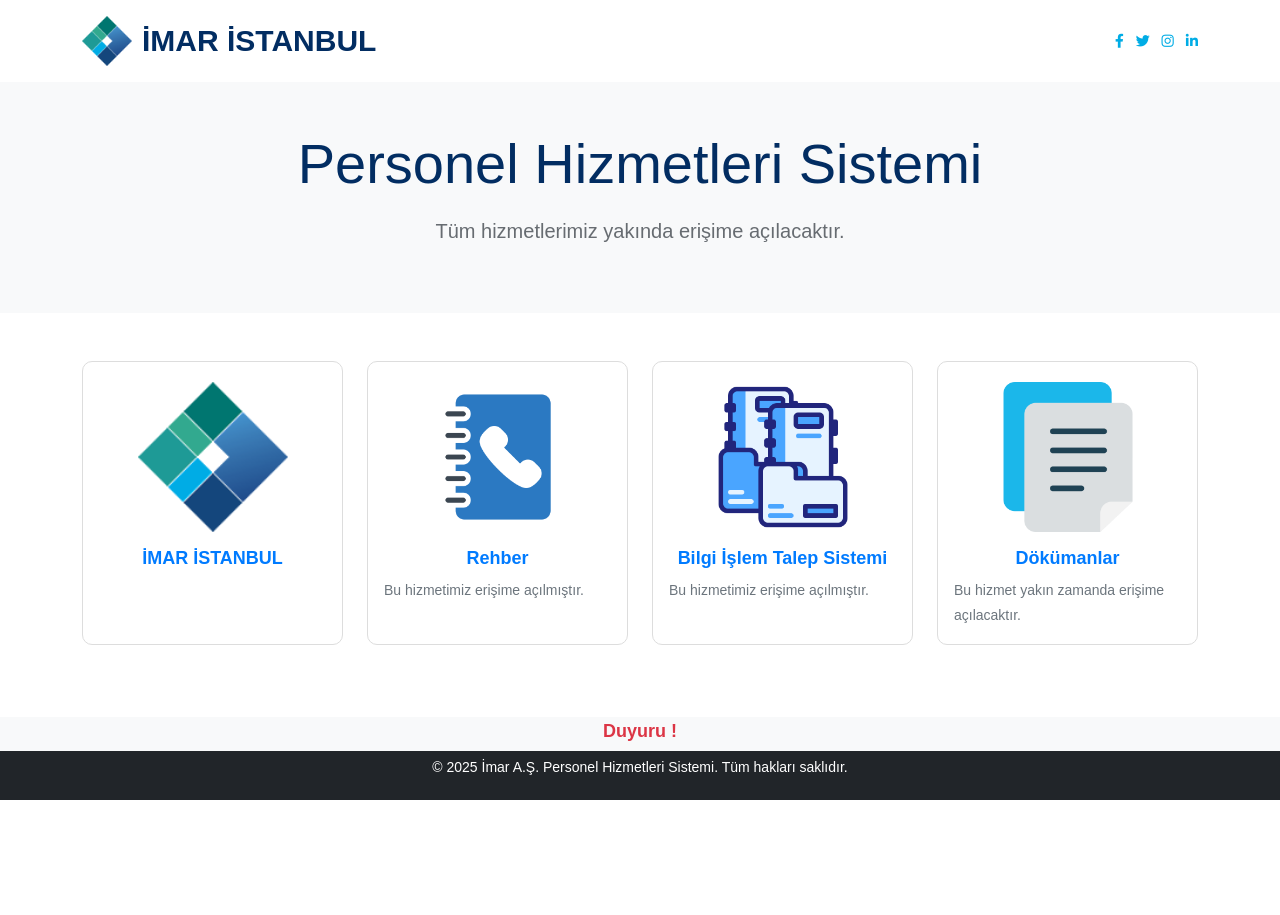
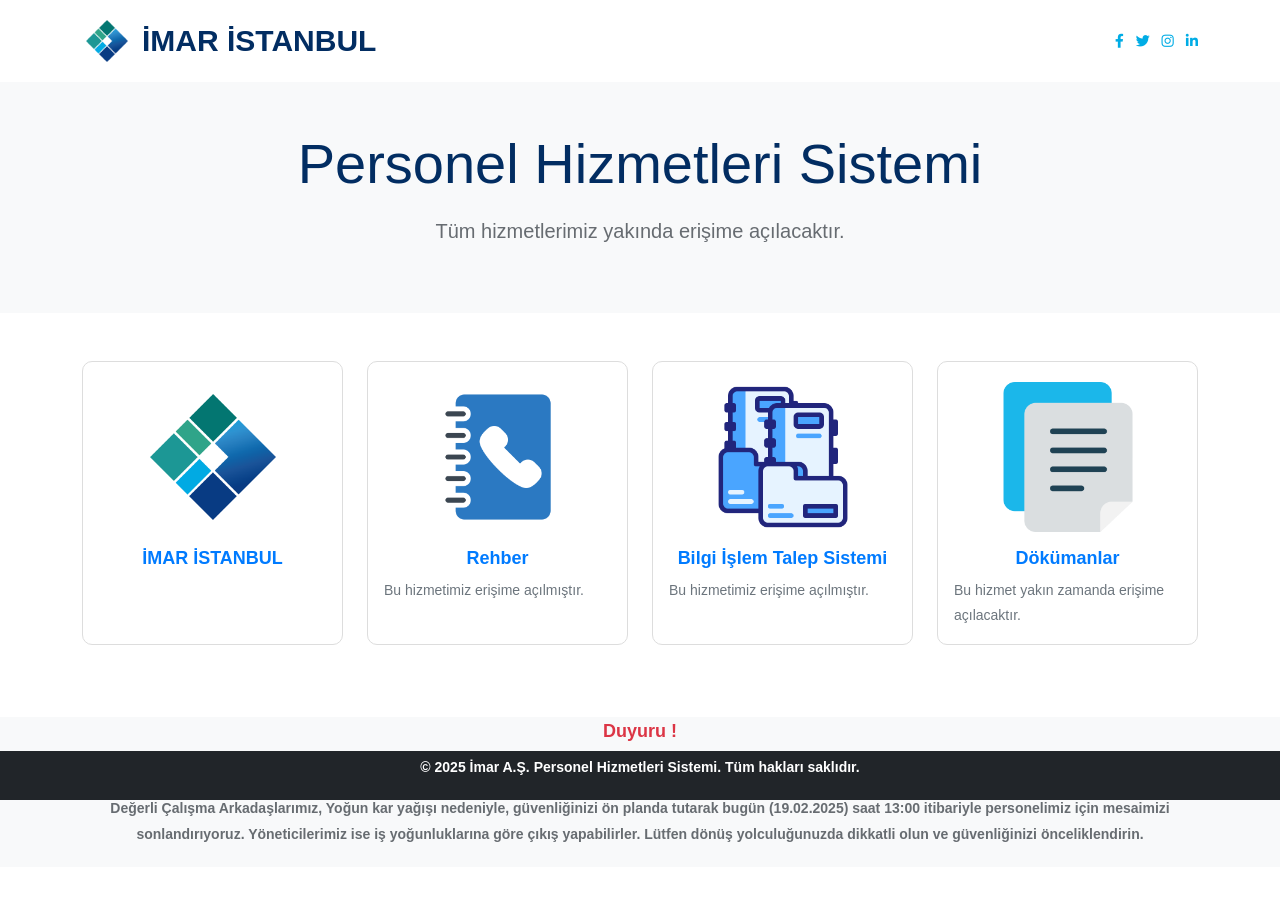
Before and after one commit to oyersen/imar, a PHP site: page / in a window 1280 px wide. Before the commit the page ends 800 px from the top, so only its background shows below. Run offline with PHP 8.4, Linux system fonts and the light colour scheme.

Commit message:
entry duyuru - fix logo

```diff
--- a/index.php
+++ b/index.php
@@ -21,7 +21,7 @@
             <div class="logo" style="display: flex; align-items: center;">
                 <!-- Logo olarak img dosyası kullanılıyor -->
                 <a href="./" class="text-decoration-none">
-                    <img src="./src/img/favicon.ico" alt="Logo" width="50" style="margin-right: 10px;">
+                    <img src="./src/img/imar_logo.png" alt="Logo" width="50" style="margin-right: 10px;">
                 </a>
                 <h3 style="margin: 0;">İMAR İSTANBUL</h3> <!-- margin: 0 ile h3'ün varsayılan margin'ini sıfırladık -->
             </div>
@@ -50,7 +50,7 @@
             <div class="col-md-3 mb-4">
                 <a href="https://imar.istanbul" class="text-decoration-none">
                     <div class="card h-100 card-hover">
-                        <img src="./src/img/favicon.ico" class="card-img-top  d-flex mx-auto" alt="Hizmet 1">
+                        <img src="./src/img/imar_logo.png" class="card-img-top  d-flex mx-auto" alt="Hizmet 1">
                         <div class="card-body">
                             <h5 class="card-title">İMAR İSTANBUL</h5>
                             <p class="card-text"></p>
@@ -104,7 +104,17 @@
     <div class="fluid bg-light  text-center py-1 mb-5">
         <div class="container">
             <h5 class="text-danger">Duyuru ! </h5>
-            <h5>Tüm hizmetlerimiz yakında erişime açılacaktır. </h5>
+            <h5> İnsan Kaynakları</h5>
+            <p><strong>Değerli Çalışma Arkadaşlarımız,
+
+                    Yoğun kar yağışı nedeniyle, güvenliğinizi ön planda tutarak bugün (19.02.2025) saat 13:00 itibariyle personelimiz için mesaimizi sonlandırıyoruz.
+
+                    Yöneticilerimiz ise iş yoğunluklarına göre çıkış yapabilirler.
+
+                    Lütfen dönüş yolculuğunuzda dikkatli olun ve güvenliğinizi önceliklendirin.
+                    <strong>
+            </p>
+
         </div>
     </div>
 
--- a/rehber.php
+++ b/rehber.php
@@ -57,17 +57,15 @@
         <div class="modal-dialog">
             <div class="modal-content">
                 <div class="modal-header">
-                    <h5 class="modal-title" id="modalTitle">Personel Detayı</h5>
+                    <h5 class="modal-title" id="modalTitle">Detay</h5>
                     <button type="button" class="btn-close" data-bs-dismiss="modal" aria-label="Kapat"></button>
                 </div>
                 <div class="modal-body">
                     <img id="personelImage" src="" alt="Personel Resmi" class="img-fluid mb-3">
-
                     <p><strong>Adı:</strong> <span id="modalAd"></span></p>
                     <p><strong>Soyadı:</strong> <span id="modalSoyad"></span></p>
                     <p><strong>Görevi:</strong> <span id="modalGorevi"></span></p>
-
-                    <p><strong>Dahili No:</strong> <span id="modalTelefon"></span></p>
+                    <p><strong>Dahili No:</strong> <span id="modalDahiliNo"></span></p>
                 </div>
             </div>
         </div>
```
Also changed, not shown: src/js/rehber.js (+7 -7 lines), src/data/plan/veyselerhanbaysal.bmp (renamed from src/data/plan/erhanbaysal.bmp), src/img/imar_logo.png (added).
